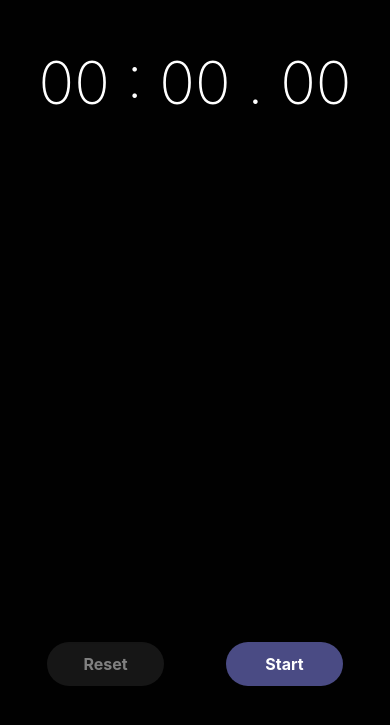
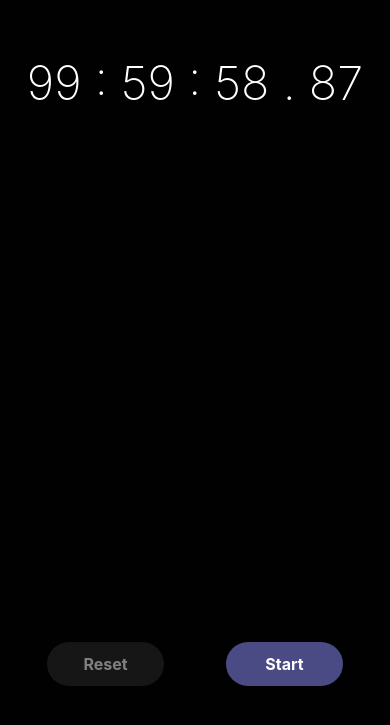
Before and after one commit to Talha12Shiekh/PRODIGY_AD_03, a React Native app: screen / in a window 390 px wide. Shown: the part 119-844 px from the top of the page. Built offline with nearby package versions, Linux system fonts and the light colour scheme.

Commit message:
Completing

```diff
--- a/App.jsx
+++ b/App.jsx
@@ -1,4 +1,4 @@
-import {StyleSheet, Text, View} from 'react-native';
+import {StyleSheet, View} from 'react-native';
 import React, {useState} from 'react';
 import {BG_COLOR} from './Constants';
 import TimerComponent from './Components/TimerComponent';
@@ -8,9 +8,10 @@ import ButtonsComponent from './Components/ButtonsComponent';
 
 const App = () => {
   const [timers, setimers] = useState({
-    miliscnds: 0,
-    scnds:0,
-    minutes: 0,
+    miliscnds: 87,
+    scnds:58,
+    minutes: 59,
+    hours:99
   });
 
   return (
--- a/Components/ButtonsComponent.jsx
+++ b/Components/ButtonsComponent.jsx
@@ -20,7 +20,7 @@ const ButtonsComponent = ({setimers, timers}) => {
       setimers(prev => {
         return {
           ...prev,
-          miliscnds:prev.miliscnds - 100,
+          miliscnds: prev.miliscnds - 100,
           scnds: prev.scnds + 1, // Increment seconds
         };
       });
@@ -30,14 +30,26 @@ const ButtonsComponent = ({setimers, timers}) => {
       setimers(prev => {
         return {
           ...prev,
-          scnds:prev.scnds - 60,
+          scnds: prev.scnds - 60,
           minutes: prev.minutes + 1, // Increment minutes
         };
       });
     }
 
+    if (timers.minutes >= 60) {
+      setimers(prev => {
+        return {
+          ...prev,
+          minutes: prev.minutes - 60,
+          hours: prev.hours + 1, // Increment hours
+        };
+      });
+    }
 
-
+    if (timers.hours === 99 && timers.minutes === 59 && timers.scnds === 59 && timers.miliscnds >= 100) {
+      resetTimer();
+      settimerStatus('Start');
+    }
   }, [timers, setimers]); // Dependency array includes timers and setimers
 
   function toggleTimerStatus() {
@@ -88,6 +100,7 @@ const ButtonsComponent = ({setimers, timers}) => {
       miliscnds: 0,
       scnds: 0,
       minutes: 0,
+      hours: 0,
     });
     resetTimer();
     settimerStatus('Start');
--- a/Components/TimerComponent.jsx
+++ b/Components/TimerComponent.jsx
@@ -4,13 +4,21 @@ import {widthPercentageToDP as wp} from 'react-native-responsive-screen';
 import {formatText, WHITE_COLOR} from '../Constants';
 
 const TimerComponent = ({timers}) => {
-  const {miliscnds, scnds, minutes} = timers;
+  const {miliscnds, scnds, minutes, hours} = timers;
+  const showingHoursCondition = hours > 0;
+
+  let showingHours = showingHoursCondition && formatText(hours, 'hours');
+  let showingHoursColon = showingHoursCondition && ':';
+  let showingMinutes = formatText(minutes, 'minutes');
+  let showingSeconds= formatText(scnds, 'seconds')
+  let showingMiliseconds= formatText(miliscnds, 'miliseconds');
 
   return (
     <View style={styles.container}>
-      <Text style={styles.timer}>
-        {formatText(minutes, 'minutes')} : {formatText(scnds, 'seconds')} .{' '}
-        {formatText(miliscnds, 'miliseconds')}
+      <Text style={[styles.timer,{fontSize:wp(showingHoursCondition ? 12 : 15)}]}>
+        {showingHours}{showingHoursCondition && " "}
+        {showingHoursColon} {showingMinutes} :{' '}
+        {showingSeconds} . {showingMiliseconds}
       </Text>
     </View>
   );
@@ -25,7 +33,6 @@ const styles = StyleSheet.create({
     alignItems: 'center',
   },
   timer: {
-    fontSize: wp(15),
     color: WHITE_COLOR,
     fontWeight: '200',
   },
--- a/Constants.jsx
+++ b/Constants.jsx
@@ -6,7 +6,7 @@ export const BLUE_BTN_BG = '#4a4b84';
 export const LIGHT_BLUE_BTN_BG = '#4a4b8482';
 
 export const formatText = (txt,type) => {
-  if (type === 'miliseconds') {
+  if (type === 'miliseconds' || type === 'hours') {
     if (txt >= 100) return '00';
   }
 
```
